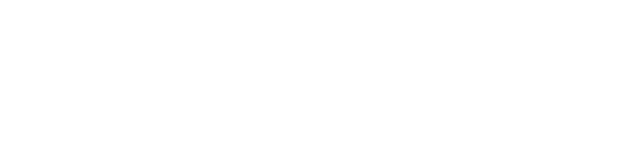
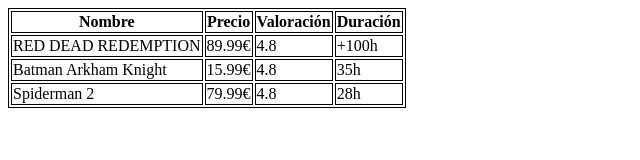
Before and after one commit to jes-ross/HTML, a plain HTML site: page HTML/table.html in a window 1280 px wide. Shown: the whole page, without its empty margins (0-640 px from the left). Drawn offline with Linux system fonts and the light colour scheme.

Commit message:
Añadida la tabla y sus estilos, trabajo terminado

```diff
--- /dev/null
+++ b/CSS/table.css
@@ -0,0 +1,3 @@
+table, th, td{
+    border: 1px solid black;
+}
--- a/HTML/table.html
+++ b/HTML/table.html
@@ -4,8 +4,34 @@
     <meta charset="UTF-8">
     <meta name="viewport" content="width=device-width, initial-scale=1.0">
     <title>Valoraciones de los juegos</title>
+    <link rel="stylesheet" href="../CSS/table.css">
 </head>
 <body>
-
+    <table>
+        <tr>
+            <th colspan="2">Nombre</th>
+            <th>Precio</th>
+            <th>Valoración</th>
+            <th rowspan="1">Duración</th>
+        </tr>
+        <tr>
+            <td colspan="2">RED DEAD REDEMPTION</td>
+            <td>89.99€</td>
+            <td>4.8</td>
+            <td rowspan="1">+100h</td>
+        </tr>
+        <tr>
+            <td colspan="2">Batman Arkham Knight</td>
+            <td>15.99€</td>
+            <td>4.8</td>
+            <td rowspan="1">35h</td>
+        </tr>
+        <tr1>
+            <td colspan="2">Spiderman 2</td>
+            <td>79.99€</td>
+            <td>4.8</td>
+            <td rowspan="1">28h</td>
+        </tr1>
+    </table>
 </body>
 </html>
```
